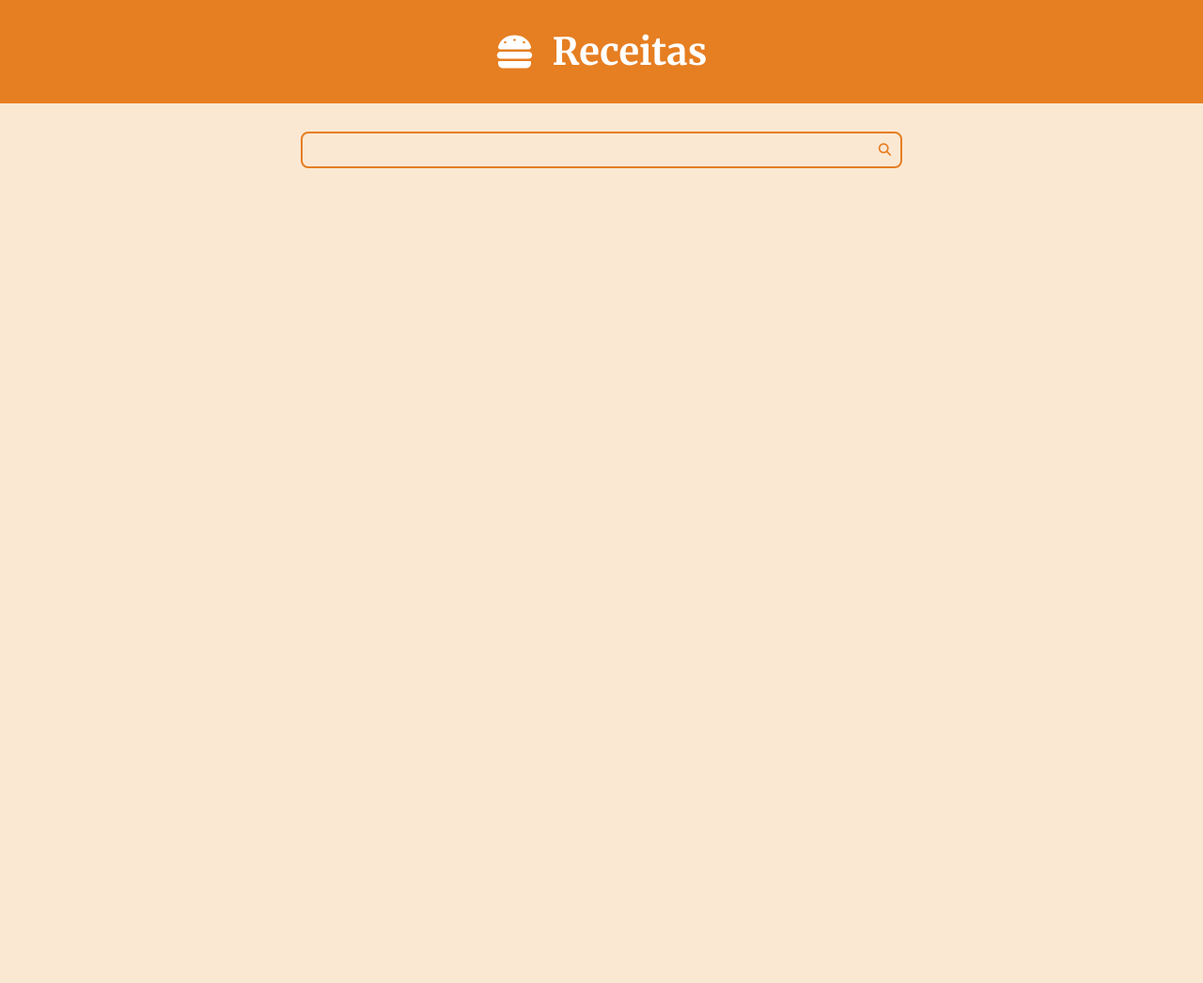
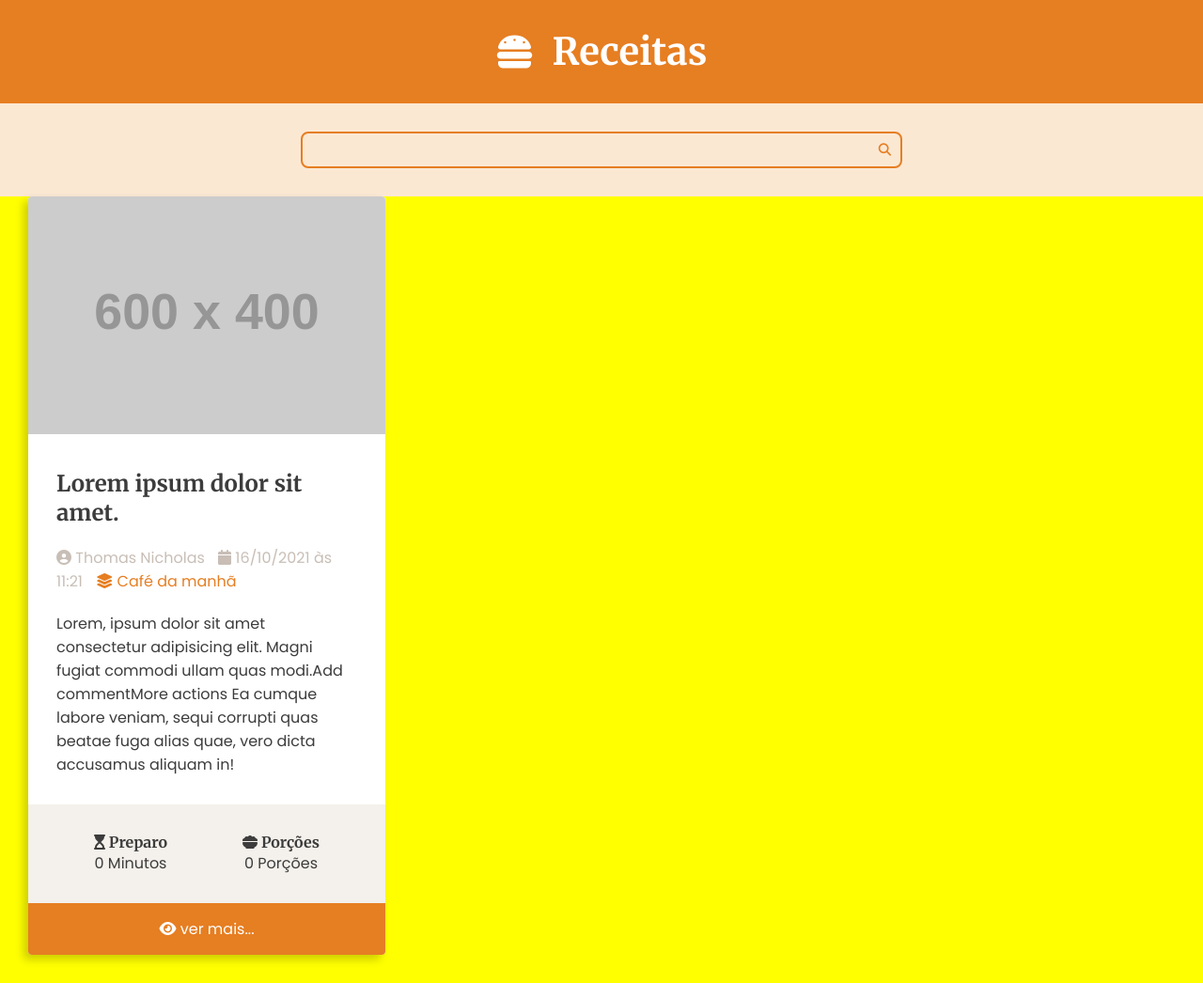
Before and after one commit to ThomasNicholas21/ProjetoReceitas, a Django app: page / in a window 1280 px wide. Shown: the whole page at 94% size. Before the commit the page ends 179 px from the top, so only its background shows below. Run offline with Django 5.2, Linux system fonts and the light colour scheme; grey boxes labelled with a size stand in for pictures from a placeholder-image service; some libraries are stand-ins or nearby versions.

Commit message:
feat: crinado main content

```diff
--- a/recipes/templates/recipes/pages/home.html
+++ b/recipes/templates/recipes/pages/home.html
@@ -3,11 +3,7 @@
 <body>
     {% include "recipes/partials/_header.html" %}
     {% include "recipes/partials/_search.html" %}
+    {% include "recipes/partials/_main.html" %}
+</body>
 
-    <main class="main-content-container">
-        <div class="main-content container">
-
-        </div>
-    </main>
-</body>
 </html>
--- a/recipes/templates/recipes/partials/_head.html
+++ b/recipes/templates/recipes/partials/_head.html
@@ -29,6 +29,7 @@
     <title> Recipes </title>
 
     <style>
+        /* variable */
         :root {
             /* Cores principais */
             --color-primary: #e67e22;
@@ -95,7 +96,7 @@
             --spacing-gutter-large: 4rem;
         }
 
-
+        /* default style */
         * {
             padding: 0;
             margin: 0;
@@ -110,6 +111,7 @@
             font-size: 1.6rem;
             font-family: var(--font-primary);
             background-color: var(--color-primary-light);
+            color: var(--color-dark-text);
         }
 
         h1,
@@ -127,6 +129,7 @@
             padding: var(--spacing-gutter-medium);
         }
 
+        /* main style */
         .main-header-container {
             background: var(--color-primary);
         }
@@ -147,6 +150,7 @@
             margin-right: 2rem;
         }
 
+        /* search style */
         .search-form {
             border: .2rem solid var(--color-primary);
             border-radius: .8rem;
@@ -189,6 +193,104 @@
         .search-form:focus-within .search-button {
             color: var(--color-primary-hover);
         }
+
+        /* content style */
+        .main-content {
+            padding-top: 0;
+        }
+
+        .main-content-list {
+            display: grid;
+            height: 100%;
+            grid-template-columns: 1fr 1fr 1fr;
+            gap: var(--spacing-gutter-large);
+            width: 100%;
+            background-color: yellow;
+        }
+
+        .recipe {
+            background: var(--color-white);
+            box-shadow: -5px 5px 10px rgba(0, 0, 0, .2);
+            transform: scale(1);
+            transition: all 300ms ease-in-out;
+            border-radius: .4rem;
+            overflow: hidden;
+        }
+
+        .recipe img {
+            width: 100%;
+        }
+
+        .recipe-list-item {
+            max-width: 64rem;
+        }
+
+        .recipe-list-item:hover {
+            transform: scale(1.02);
+            box-shadow: -8px 8px 18px rgba(0, 0, 0, .25);
+        }
+
+        .recipe-title-container {
+            padding: var(--spacing-gutter-medium);
+            padding-bottom: 2rem;
+        }
+
+        .recipe-author {
+            padding: 0 var(--spacing-gutter-medium);
+        }
+
+        .recipe-content {
+            padding: var(--spacing-gutter-medium);
+            padding-top: 2rem;
+        }
+
+        .recipe-author-item {
+            color: var(--color-gray-4);
+            margin-right: 1rem;
+        }
+
+        .recipe-author a {
+            color: var(--color-primary);
+            transition: all 300ms ease-in-out;
+            text-decoration: none;
+        }
+
+        .recipe-author a:hover {
+            color: var(--color-primary-dark);
+        }
+
+        .recipe-meta-container {
+            display: flex;
+            flex-flow: row wrap;
+            padding: var(--spacing-gutter-medium);
+            background: var(--color-gray-1);
+        }
+
+        .recipe-meta {
+            display: flex;
+            flex-flow: column nowrap;
+            flex-shrink: 1;
+            flex-grow: 1;
+            text-align: center;
+        }
+
+        .recipe-meta-title {
+            font-size: 1.6rem;
+        }
+
+        .recipe-footer a {
+            background: var(--color-primary);
+            display: block;
+            color: var(--color-white);
+            text-decoration: none;
+            text-align: center;
+            padding: 1.5rem var(--spacing-gutter-medium);
+            transition: all 300ms ease-in-out;
+        }
+
+        .recipe-footer a:hover {
+            filter: brightness(1.2);
+        }
     </style>
 
 </head>
--- /dev/null
+++ b/recipes/templates/recipes/partials/_main.html
@@ -0,0 +1,57 @@
+<main class="main-content-container">
+    <div class="main-content main-content-list container">
+
+        <div class="recipe recipe-list-item">
+            <div class="recipe-cover">
+                <img src="https://placehold.co/600x400?text=Hello\nWorld" alt="Temp">
+            </div>
+            <div class="recipe-title-container">
+                <h2 class="recipe-tile">Lorem ipsum dolor sit amet.</h2>
+            </div>
+            <div class="recipe-author">
+                <span class="recipe-author-item">
+                    <i class="fa-solid fa-circle-user"></i>
+                    Thomas Nicholas
+                </span>
+                <span class="recipe-author-item">
+                    <i class="fa-solid fa-calendar"></i>
+                    16/10/2021 às 11:21
+                </span>
+                <span class="recipe-author-item">
+                    <a href="#">
+                        <i class="fas fa-layer-group"></i>
+                        <span>Café da manhã</span>
+                    </a>
+                </span>
+            </div>
+
+            <div class="recipe-content">
+                <p>Lorem, ipsum dolor sit amet consectetur adipisicing elit. Magni fugiat commodi ullam quas
+                    modi.Add commentMore actions
+                    Ea cumque labore veniam, sequi corrupti quas beatae fuga alias quae, vero dicta accusamus
+                    aliquam in!</p>
+            </div>
+            <div class="recipe-meta-container">
+                <div class="recipe-meta recipe-preparation">
+                    <h3 class="recipe-meta-title"><i class="fa-solid fa-hourglass-start"></i> Preparo</h3>
+                    <div class="recipe-meta-text">
+                        0 Minutos
+                    </div>
+                </div>
+                <div class="recipe-meta recipe-servings">
+                    <h3 class="recipe-meta-title"><i class="fa-solid fa-bowl-food"></i> Porções</h3>
+                    <div class="recipe-meta-text">
+                        0 Porções
+                    </div>
+                </div>
+            </div>
+
+            <footer class="recipe-footer">
+                <a class="recipe-read-more button button-dark button-full-width" href="#">
+                    <i class="fas fa-eye"></i>
+                    <span>ver mais...</span>
+                </a>
+            </footer>
+        </div>
+    </div>
+</main>
```
